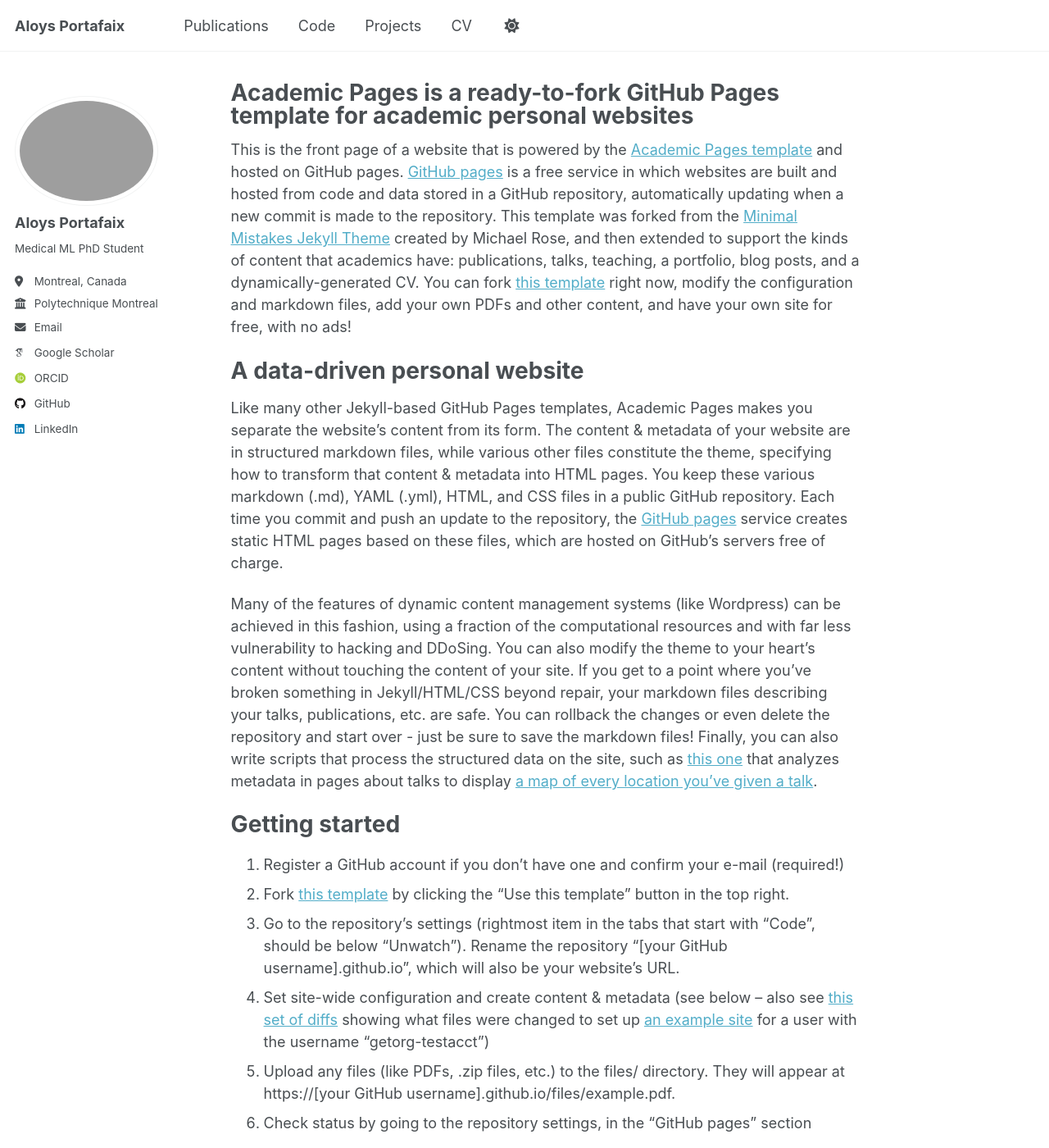
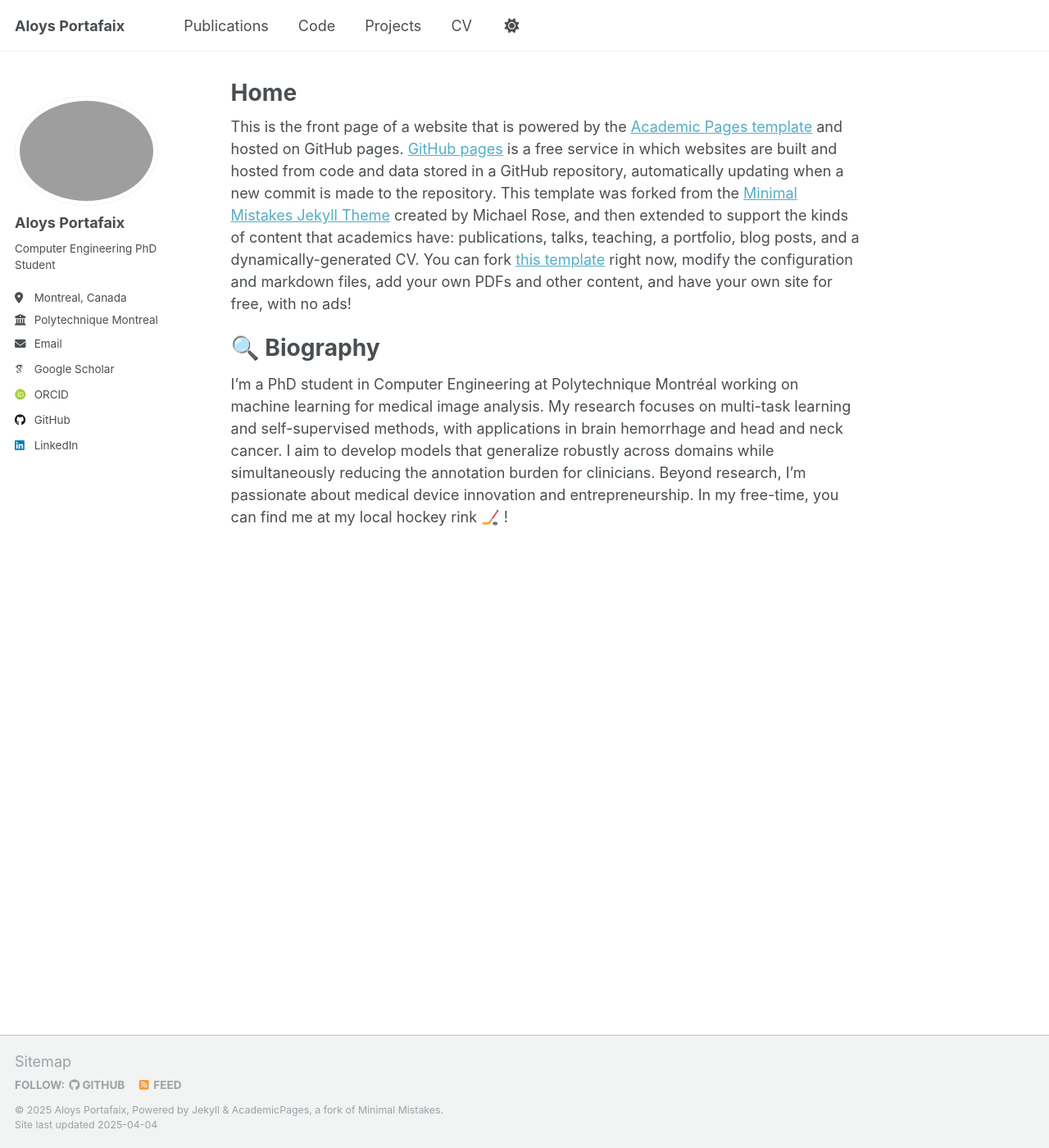
Before and after one commit to aloyspx/aloyspx.github.io, a Jekyll site: the page built from _pages/about.md, in a window 1280 px wide and 1400 px high. Shown: the whole window at 82% size. Built offline with Jekyll 4.4.1, drawn with Linux system fonts in a browser that asks for light colours; some web fonts are replaced; some of the changed text lies outside the part shown.

Commit message:
initial commit

```diff
--- a/_config.yml
+++ b/_config.yml
@@ -25,7 +25,7 @@ author:
   avatar           : "profile_pic.png"
   name             : "Aloys Portafaix"
   pronouns         : # example: "she/her"
-  bio              : "Medical ML PhD Student"
+  bio              : "Computer Engineering PhD Student"
   location         : "Montreal, Canada"
   employer         : "Polytechnique Montreal"
   uri              : # URL
--- a/_pages/about.md
+++ b/_pages/about.md
@@ -1,6 +1,6 @@
 ---
 permalink: /
-title: "Academic Pages is a ready-to-fork GitHub Pages template for academic personal websites"
+title: "Home"
 author_profile: true
 redirect_from:
   - /about/
@@ -9,41 +9,7 @@ redirect_from:
 
 This is the front page of a website that is powered by the [Academic Pages template](https://github.com/academicpages/academicpages.github.io) and hosted on GitHub pages. [GitHub pages](https://pages.github.com) is a free service in which websites are built and hosted from code and data stored in a GitHub repository, automatically updating when a new commit is made to the repository. This template was forked from the [Minimal Mistakes Jekyll Theme](https://mmistakes.github.io/minimal-mistakes/) created by Michael Rose, and then extended to support the kinds of content that academics have: publications, talks, teaching, a portfolio, blog posts, and a dynamically-generated CV. You can fork [this template](https://github.com/academicpages/academicpages.github.io) right now, modify the configuration and markdown files, add your own PDFs and other content, and have your own site for free, with no ads!
 
-A data-driven personal website
+🔍 Biography
 ======
-Like many other Jekyll-based GitHub Pages templates, Academic Pages makes you separate the website's content from its form. The content & metadata of your website are in structured markdown files, while various other files constitute the theme, specifying how to transform that content & metadata into HTML pages. You keep these various markdown (.md), YAML (.yml), HTML, and CSS files in a public GitHub repository. Each time you commit and push an update to the repository, the [GitHub pages](https://pages.github.com/) service creates static HTML pages based on these files, which are hosted on GitHub's servers free of charge.
 
-Many of the features of dynamic content management systems (like Wordpress) can be achieved in this fashion, using a fraction of the computational resources and with far less vulnerability to hacking and DDoSing. You can also modify the theme to your heart's content without touching the content of your site. If you get to a point where you've broken something in Jekyll/HTML/CSS beyond repair, your markdown files describing your talks, publications, etc. are safe. You can rollback the changes or even delete the repository and start over - just be sure to save the markdown files! Finally, you can also write scripts that process the structured data on the site, such as [this one](https://github.com/academicpages/academicpages.github.io/blob/master/talkmap.ipynb) that analyzes metadata in pages about talks to display [a map of every location you've given a talk](https://academicpages.github.io/talkmap.html).
-
-Getting started
-======
-1. Register a GitHub account if you don't have one and confirm your e-mail (required!)
-1. Fork [this template](https://github.com/academicpages/academicpages.github.io) by clicking the "Use this template" button in the top right.
-1. Go to the repository's settings (rightmost item in the tabs that start with "Code", should be below "Unwatch"). Rename the repository "[your GitHub username].github.io", which will also be your website's URL.
-1. Set site-wide configuration and create content & metadata (see below -- also see [this set of diffs](http://archive.is/3TPas) showing what files were changed to set up [an example site](https://getorg-testacct.github.io) for a user with the username "getorg-testacct")
-1. Upload any files (like PDFs, .zip files, etc.) to the files/ directory. They will appear at https://[your GitHub username].github.io/files/example.pdf.
-1. Check status by going to the repository settings, in the "GitHub pages" section
-
-Site-wide configuration
-------
-The main configuration file for the site is in the base directory in [_config.yml](https://github.com/academicpages/academicpages.github.io/blob/master/_config.yml), which defines the content in the sidebars and other site-wide features. You will need to replace the default variables with ones about yourself and your site's github repository. The configuration file for the top menu is in [_data/navigation.yml](https://github.com/academicpages/academicpages.github.io/blob/master/_data/navigation.yml). For example, if you don't have a portfolio or blog posts, you can remove those items from that navigation.yml file to remove them from the header.
-
-Create content & metadata
-------
-For site content, there is one markdown file for each type of content, which are stored in directories like _publications, _talks, _posts, _teaching, or _pages. For example, each talk is a markdown file in the [_talks directory](https://github.com/academicpages/academicpages.github.io/tree/master/_talks). At the top of each markdown file is structured data in YAML about the talk, which the theme will parse to do lots of cool stuff. The same structured data about a talk is used to generate the list of talks on the [Talks page](https://academicpages.github.io/talks), each [individual page](https://academicpages.github.io/talks/2012-03-01-talk-1) for specific talks, the talks section for the [CV page](https://academicpages.github.io/cv), and the [map of places you've given a talk](https://academicpages.github.io/talkmap.html) (if you run this [python file](https://github.com/academicpages/academicpages.github.io/blob/master/talkmap.py) or [Jupyter notebook](https://github.com/academicpages/academicpages.github.io/blob/master/talkmap.ipynb), which creates the HTML for the map based on the contents of the _talks directory).
-
-**Markdown generator**
-
-The repository includes [a set of Jupyter notebooks](https://github.com/academicpages/academicpages.github.io/tree/master/markdown_generator
-) that converts a CSV containing structured data about talks or presentations into individual markdown files that will be properly formatted for the Academic Pages template. The sample CSVs in that directory are the ones I used to create my own personal website at stuartgeiger.com. My usual workflow is that I keep a spreadsheet of my publications and talks, then run the code in these notebooks to generate the markdown files, then commit and push them to the GitHub repository.
-
-How to edit your site's GitHub repository
-------
-Many people use a git client to create files on their local computer and then push them to GitHub's servers. If you are not familiar with git, you can directly edit these configuration and markdown files directly in the github.com interface. Navigate to a file (like [this one](https://github.com/academicpages/academicpages.github.io/blob/master/_talks/2012-03-01-talk-1.md) and click the pencil icon in the top right of the content preview (to the right of the "Raw | Blame | History" buttons). You can delete a file by clicking the trashcan icon to the right of the pencil icon. You can also create new files or upload files by navigating to a directory and clicking the "Create new file" or "Upload files" buttons.
-
-Example: editing a markdown file for a talk
-![Editing a markdown file for a talk](/images/editing-talk.png)
-
-For more info
-------
-More info about configuring Academic Pages can be found in [the guide](https://academicpages.github.io/markdown/), the [growing wiki](https://github.com/academicpages/academicpages.github.io/wiki), and you can always [ask a question on GitHub](https://github.com/academicpages/academicpages.github.io/discussions). The [guides for the Minimal Mistakes theme](https://mmistakes.github.io/minimal-mistakes/docs/configuration/) (which this theme was forked from) might also be helpful.
+I'm a PhD student in Computer Engineering at Polytechnique Montréal working on machine learning for medical image analysis. My research focuses on multi-task learning and self-supervised methods, with applications in brain hemorrhage and head and neck cancer. I aim to develop models that generalize robustly across domains while simultaneously reducing the annotation burden for clinicians. Beyond research, I'm passionate about medical device innovation and entrepreneurship. In my free-time, you can find me at my local hockey rink 🏒 !
```
